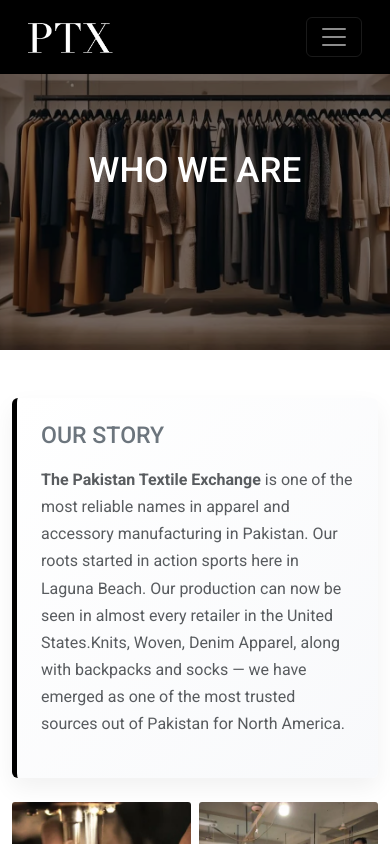
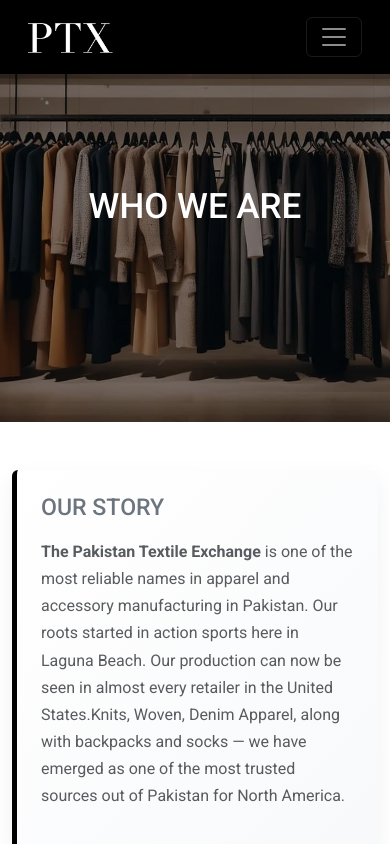
Before and after one commit to Zeeshanprojects/PTX-2, a React (Create React App) app in the folder PTX-2/ptx-2/: page /Aboutus in a window 390 px wide. Shown: the top 844 px of the page. Built offline with nearby package versions, Linux system fonts and the light colour scheme.

Commit message:
Code Updated

```diff
--- a/PTX-2/ptx-2/src/Pages/Home.jsx
+++ b/PTX-2/ptx-2/src/Pages/Home.jsx
@@ -87,7 +87,7 @@ export default function Home() {
         data-aos="fade-up"
         fetchPriority="high"
       >
-        <div className="col-12">
+        <div className="col-sm-12 col-md-12 col-lg-12 col-xl-12">
           <img
             src={Image.bannerimage}
             alt="ptx-banner-image"
@@ -187,7 +187,7 @@ export default function Home() {
       <div className="space"></div>
       <div className="container my-5" data-aos="fade-up">
         <div className="row align-items-center ">
-          {/* Left Column: Text */}
+
           <div className="col-lg-6 mb-4 mb-lg-0">
             <h1 className="heading-size fw-bold">OUR FACTORY PRODUCTION</h1>
 
@@ -240,7 +240,6 @@ export default function Home() {
               <source src="/ptxvideo.mp4" type="video/mp4" />
               Your browser does not support the video tag.
             </video>
-
           </div>
         </div>
       </div>
--- a/PTX-2/ptx-2/src/Pages/Home.style.css
+++ b/PTX-2/ptx-2/src/Pages/Home.style.css
@@ -468,7 +468,8 @@ a {
     font-size: 35px !important;
   }
 }
-@media (max-width: 575px) {
+@media (max-width:575px) {
+
   .heading-size {
     font-size: 25px !important;
   }
--- a/PTX-2/ptx-2/src/Pages/Services.style.css
+++ b/PTX-2/ptx-2/src/Pages/Services.style.css
@@ -1,8 +1,9 @@
  .background-color {
   position: relative;
-  height: 350px;
-  width: 100%;
+  height:100vh;
+  width: 100vw !important;
   display: flex;
+
   justify-content: center;
   align-items: center;
   color: white;
@@ -135,3 +136,17 @@ border-radius: 20px !important;
     width: 100%;
   }
 }
+@media screen and (max-width: 576px) {
+   .background-color {
+  position: relative;
+  height:50vh;
+  width: 100vw !important;
+  display: flex;
+
+  justify-content: center;
+  align-items: center;
+  color: white;
+  font-weight: bold;
+  overflow: hidden;
+}
+}
```
Also changed, not shown: PTX-2/ptx-2/src/Pages/ContactUs.style.css (+8 -8 lines).
